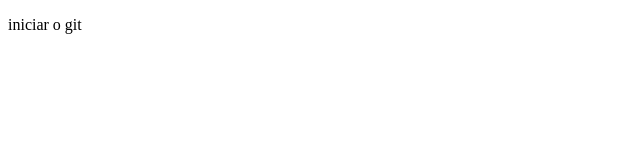
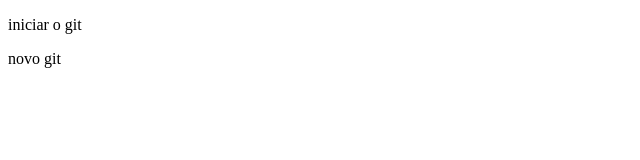
Before and after one commit to isabelleoliveiragralha/trabalho2, a plain HTML site: page index.html in a window 1280 px wide. Shown: the full height of the page, 0-640 px from the left. Drawn offline with Linux system fonts and the light colour scheme.

Commit message:
novo git

```diff
--- a/index.html
+++ b/index.html
@@ -7,5 +7,6 @@
 </head>
 <body>
    <p>iniciar o git</p>
+   <p>novo git</p>
 </body>
 </html>
```
